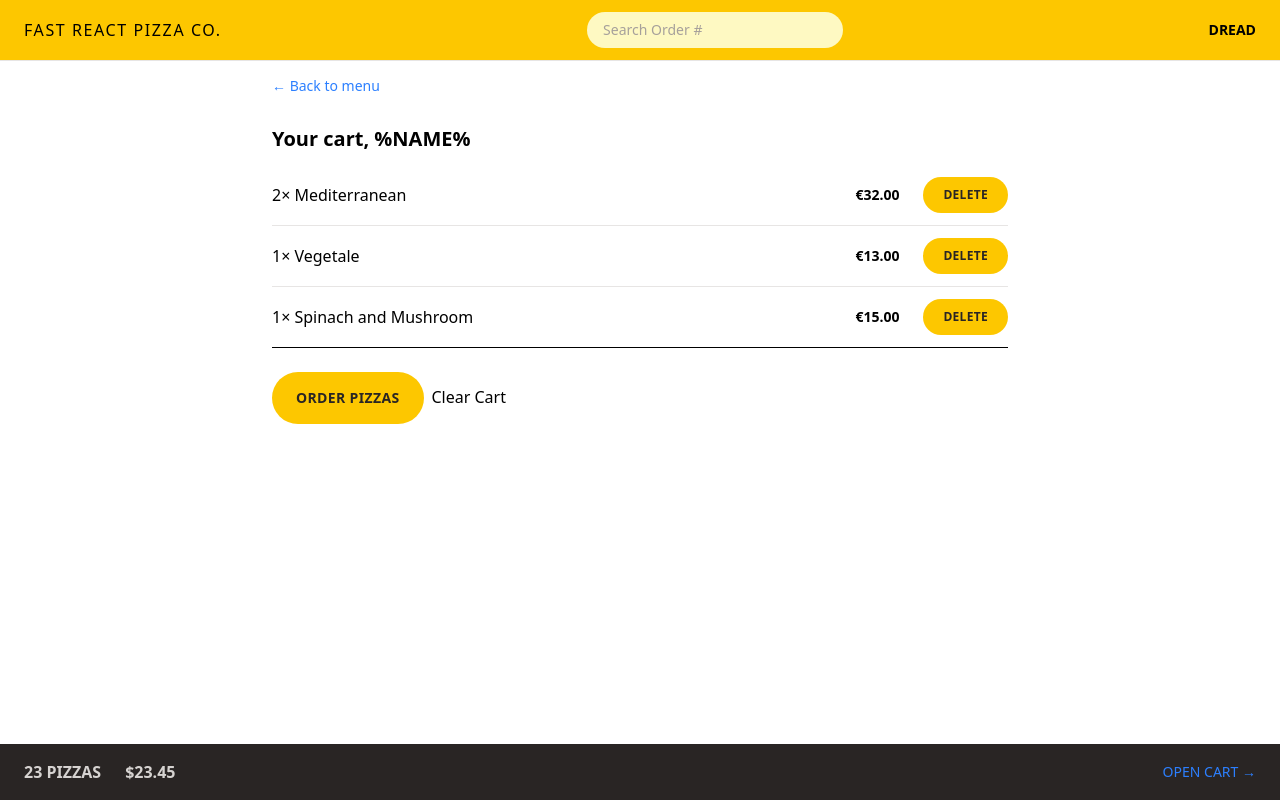
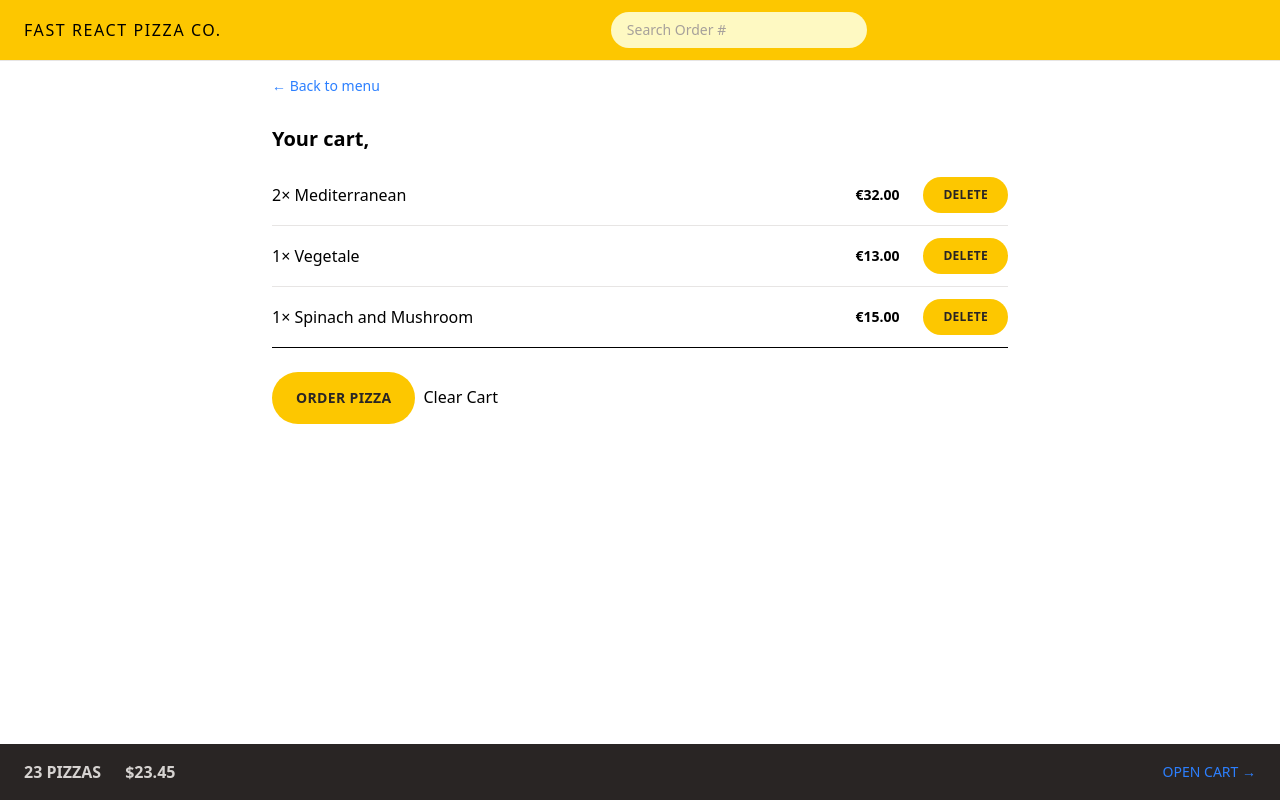
Before and after one commit to DreadTsx/pizza-app, a React (Vite) app: page /cart in a window 1280 px wide. Built offline with nearby package versions, Linux system fonts and the light colour scheme.

Commit message:
reading and updating user state

```diff
--- a/src/features/cart/Cart.jsx
+++ b/src/features/cart/Cart.jsx
@@ -2,6 +2,7 @@
 import CartItem from "./CartItem";
 import LinkButton from "../../ui/LinkButton";
 import Button from "../../ui/Button";
+import { useSelector } from "react-redux";
 
 const fakeCart = [
   {
@@ -29,11 +30,12 @@
 
 function Cart() {
   const cart = fakeCart;
+  const username = useSelector((state) => state.user.username);
 
   return (
     <div className="px-4 py-3">
       <LinkButton to="/menu">&larr; Back to menu</LinkButton>
-      <h2 className="mt-7 text-xl font-semibold">Your cart, %NAME%</h2>
+      <h2 className="mt-7 text-xl font-semibold">Your cart, {username}</h2>
       <ul className="mt-3 divide-y divide-stone-200 border-b">
         {cart.map((item) => (
           <CartItem item={item} key={item.pizzaId} />
@@ -41,7 +43,7 @@
       </ul>
       <div className="mt-6 space-x-2">
         <Button to="/order/new" type="primary">
-          Order pizzas
+          Order pizza
         </Button>
 
         <Button to="secondary">Clear Cart</Button>
--- a/src/features/order/CreateOrder.jsx
+++ b/src/features/order/CreateOrder.jsx
@@ -1,5 +1,7 @@
 import { Form, redirect, useActionData, useNavigation } from "react-router";
 import { createOrder } from "../../services/apiRestaurant";
+import { useSelector } from "react-redux";
+import Button from "../../ui/Button";
 
 // https://uibakery.io/regex-library/phone-number
 const isValidPhone = (str) =>
@@ -35,6 +37,7 @@
   const navigation = useNavigation();
   const isSubmitting = navigation.state === "submitting";
   const formErrors = useActionData();
+  const username = useSelector((state) => state.user.username);
   // const [withPriority, setWithPriority] = useState(false);
   const cart = fakeCart;
 
@@ -45,7 +48,13 @@
       <Form method="POST">
         <div className="mb-5 flex flex-col gap-2 sm:flex-row sm:items-center">
           <label className="sm:basis-40">First Name</label>
-          <input className="input grow" type="text" name="customer" required />
+          <input
+            className="input grow"
+            defaultValue={username}
+            type="text"
+            name="customer"
+            required
+          />
         </div>
 
         <div className="mb-5 flex flex-col gap-2 sm:flex-row sm:items-center">
@@ -86,9 +95,12 @@
 
         <div>
           <input type="hidden" name="cart" value={JSON.stringify(cart)} />
-          <button disabled={isSubmitting}>
+          <Button disabled={isSubmitting} type="primary">
             {isSubmitting ? "Placing Order" : "Order now"}
-          </button>
+          </Button>
+          {/* <button disabled={isSubmitting}>
+            {isSubmitting ? "Placing Order" : "Order now"}
+          </button> */}
         </div>
       </Form>
     </div>
--- a/src/features/user/CreateUser.jsx
+++ b/src/features/user/CreateUser.jsx
@@ -1,11 +1,20 @@
 import { useState } from "react";
 import Button from "../../ui/Button";
+import { useDispatch } from "react-redux";
+import { updateName } from "./userSlice";
+import { useNavigate } from "react-router";
 
 function CreateUser() {
   const [username, setUsername] = useState("");
+  const dispatch = useDispatch();
+  const navigate = useNavigate();
 
   function handleSubmit(e) {
     e.preventDefault();
+    //
+    if (!username) return;
+    dispatch(updateName(username));
+    navigate("/menu");
   }
 
   return (
--- a/src/features/user/Username.jsx
+++ b/src/features/user/Username.jsx
@@ -1,5 +1,10 @@
+import { useSelector } from "react-redux";
+
 function Username() {
-  return <div className="hidden text-sm font-semibold md:block">Dread</div>;
+  const username = useSelector((state) => state.user.username);
+  return (
+    <div className="hidden text-sm font-semibold md:block">{username}</div>
+  );
 }
 
 export default Username;
--- a/src/features/user/userSlice.js
+++ b/src/features/user/userSlice.js
@@ -28,12 +28,12 @@
   name: "user",
   initialState,
   reducers: {
-    updateUser(state, action) {
+    updateName(state, action) {
       state.username = action.payload;
     },
   },
 });
 
-export const { updateUser } = userSlice.actions;
+export const { updateName } = userSlice.actions;
 
 export default userSlice.reducer;
--- a/src/main.jsx
+++ b/src/main.jsx
@@ -1,8 +1,8 @@
 import { StrictMode } from "react";
 import { createRoot } from "react-dom/client";
+import { Provider } from "react-redux";
 import "./index.css";
 import App from "./App.jsx";
-import { Provider } from "react-redux";
 import store from "./store.js";
 
 createRoot(document.getElementById("root")).render(
--- a/src/ui/Home.jsx
+++ b/src/ui/Home.jsx
@@ -1,5 +1,8 @@
+import { useSelector } from "react-redux";
 import CreateUser from "../features/user/CreateUser";
+import Button from "./Button";
 function Home() {
+  const username = useSelector((state) => state.user.username);
   return (
     <div className="my-10 px-4 text-center sm:my-16">
       <h1 className="mb-8 text-xl font-semibold md:text-3xl">
@@ -10,7 +13,13 @@
         </span>
       </h1>
 
-      <CreateUser />
+      {username === "" ? (
+        <CreateUser />
+      ) : (
+        <Button to="/menu" type="primary">
+          Continue Ordering, {username}
+        </Button>
+      )}
     </div>
   );
 }
```
